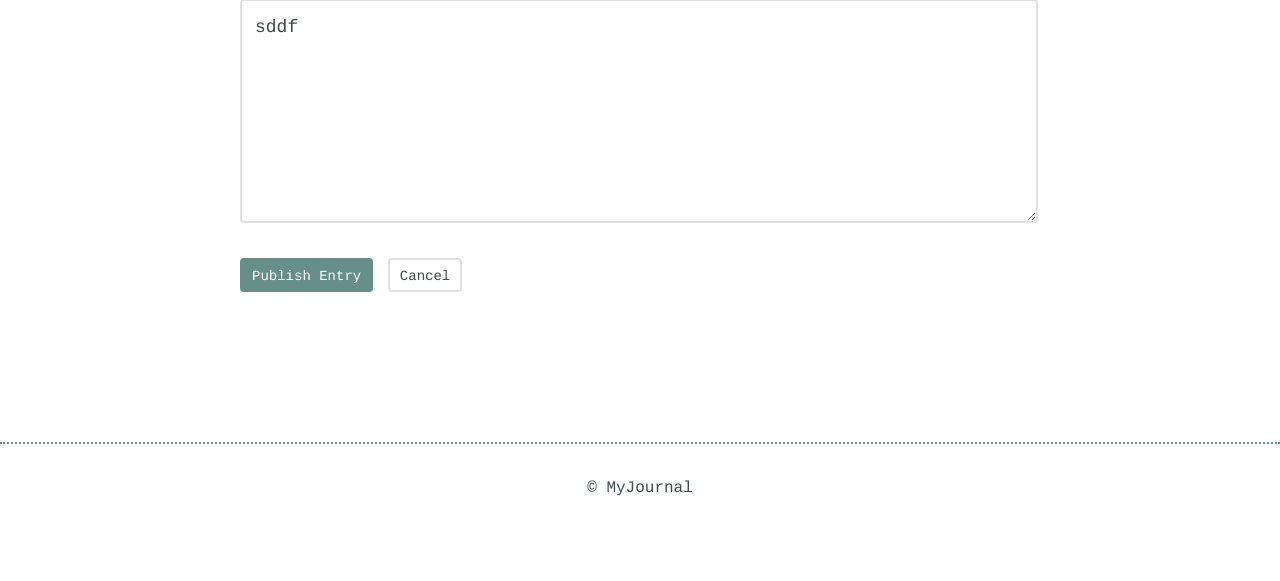
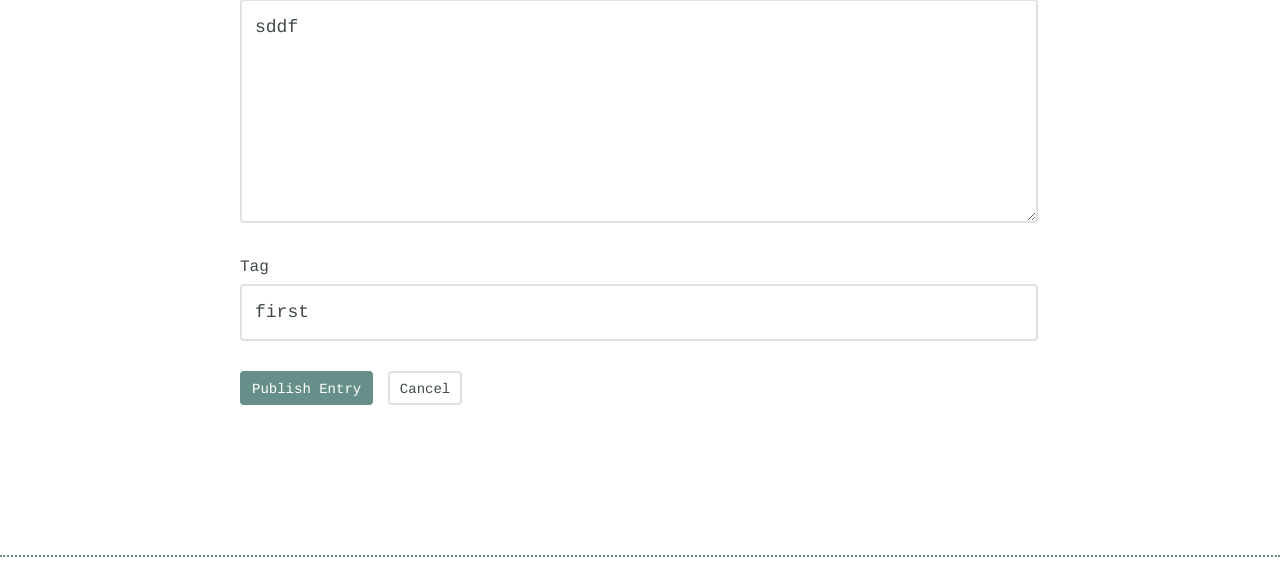
Before and after one commit to FrankchingKang/Learning_Journal, a Flask app: page /entries/1/edit in a window 1280 px wide. Shown: the part 883-1464 px from the top of the page. Before the commit the page ends 1379 px from the top, so only its background shows below. Run offline with Flask 2, Linux system fonts and the light colour scheme; data comes from the database, SQL or seed files in the repository; both versions use the stored data as it was after the commit.

Commit message:
add tag on edit index
add tag on new page, detail page, edit page, showing all same tag item when click on list page

```diff
--- a/app.py
+++ b/app.py
@@ -28,10 +28,15 @@ def after_request(response):
 
 @app.route('/')
 @app.route('/entries')
+
 def index():
     journals = models.Journal.select()
     return render_template('index.html', journals = journals)
 
+@app.route('/entries/<tag>')
+def show_tag(tag):
+    journals = models.Journal.select().where(models.Journal.tag == tag)
+    return render_template('index.html', journals = journals)
 
 @app.route('/entries/new', methods=('GET', 'POST'))
 def new():
--- a/forms.py
+++ b/forms.py
@@ -16,4 +16,4 @@ class JournalForm(Form):
 
     resource_to_remember = TextAreaField('resource_to_remember',
         validators=[DataRequired()])
-    tag = TextField('tag')
+    tag = TextField('tag', validators=[DataRequired()])
--- a/templates/edit.html
+++ b/templates/edit.html
@@ -15,6 +15,10 @@
                         <textarea id="what_you_lean" rows="5" name="what_you_lean">{{ journal.what_you_lean }}</textarea>
                         <label for="resource_to_remember">Resources to Remember</label>
                         <textarea id="resource_to_remember" rows="5" name="resource_to_remember" >{{ journal.resource_to_remember }}</textarea>
+                        <label for="tag">Tag</label>
+                        <input id="tag" type="text" name="tag" value="{{ journal.tag }}"><br>
+
+
                         <input type="submit" value="Publish Entry" class="button">
                         <a href="{{ url_for('detail', id=journal.id) }}" class="button button-secondary">Cancel</a>
                         {% if form.errors%}
--- a/templates/index.html
+++ b/templates/index.html
@@ -11,11 +11,7 @@
                   <article>
                       <h2><a href="{{ url_for('detail', id=journal.id) }}">{{ journal.title }}</a></h2>
                       <time datetime="{{ journal.date }}">{{ journal.date }}</time>
-                      {% if journal.tag %}
-                        <p><a href=""> {{ journal.tag }} </a></p>
-                      {% else %}
-                        <p><a href=""> No Tag </p>
-                      {% endif %}
+                        <p><a href="{{ url_for('show_tag', tag=journal.tag)}}">tag:  {{ journal.tag }} </a></p>
                   </article>
                   {% endfor %}
                 </div>
```
Also changed, not shown: journal.db.
